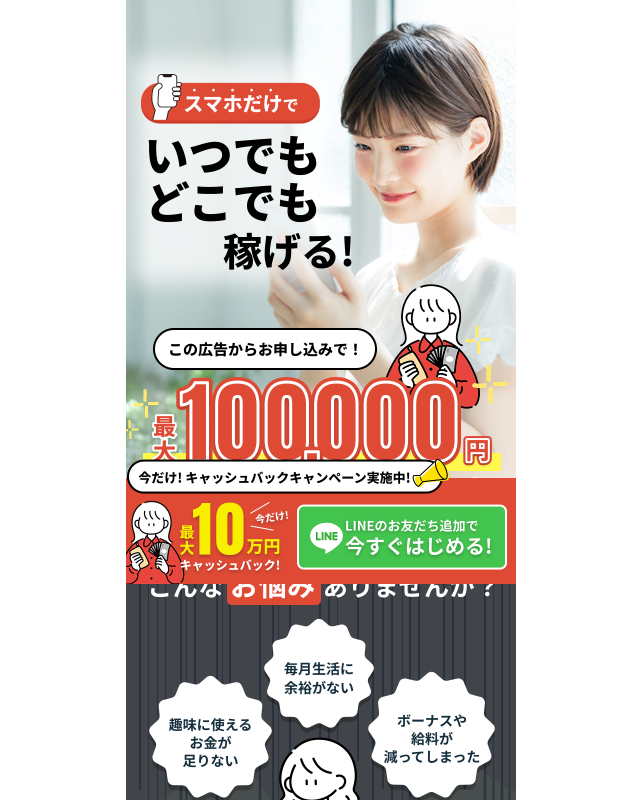
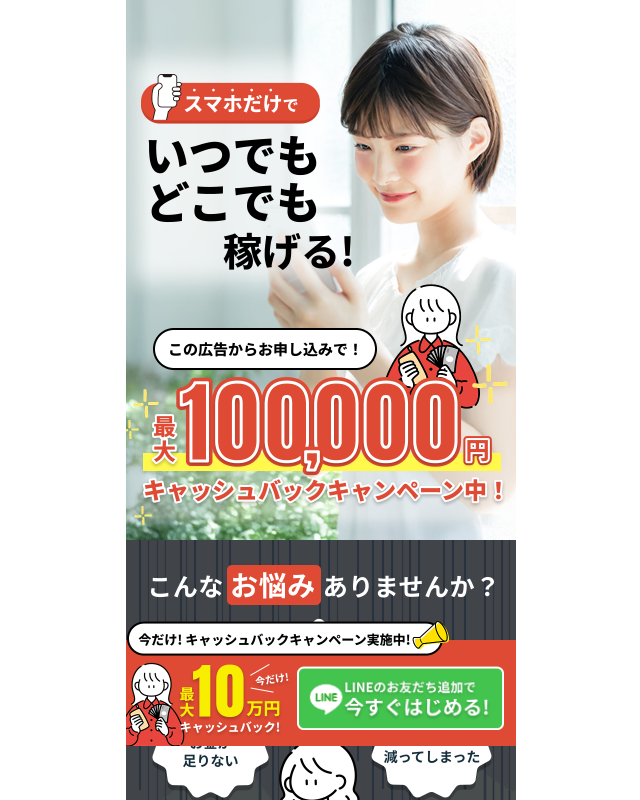
Before and after one commit to 0xsugarchan/Work, a React (Vite) app: page / in a window 1280 px wide. Shown: the top 800 px of the page, without its empty margins (319-959 px from the left). Built offline with nearby package versions, Linux system fonts and the light colour scheme.

Commit message:
Changed button

```diff
--- a/src/components/ui/Button.tsx
+++ b/src/components/ui/Button.tsx
@@ -2,13 +2,15 @@ import button_img from "../../assets/line-button.png";
 
 const Button: React.FC = () => {
   return (
+    <div className="w-full mx-auto">
       <a
         href="https://s.lmes.jp/landing-qr/2007556903-QWyp2W5v?uLand=IGMpMv"
         target="_blank"
         rel="noopener noreferrer"
       >
-			<img alt="Image" src={button_img} className="w-full" />
+        <img alt="Line Button" src={button_img} className="w-full" />
       </a>
+    </div>
   );
 };
 
--- a/src/screens/LandingPage.tsx
+++ b/src/screens/LandingPage.tsx
@@ -7,12 +7,12 @@ import Button from "../components/ui/Button";
 import concernCommitImg from "../assets/concern-commit.png";
 import heroImg from "../assets/hero.png";
 import Footer from "../components/ui/Footer";
+import bannerIng from "../assets/banner.png";
 
 function LandingPage() {
   return (
     <div className="w-full flex justify-center">
       <div className="w-full sm:max-w-[390px] mx-auto">
-        <div className="relative">
         <img
           src={heroImg}
           alt="heroImg"
@@ -21,10 +21,6 @@ function LandingPage() {
           height={540}
           className="w-full h-auto block"
         />
-          <div className="fixed bottom-[27%] left-1/2 -translate-x-1/2 z-50 w-[390px] h-[127px]">
-            <Button />
-          </div>
-        </div>
         <img
           src={concernCommitImg}
           alt="concernCommitImg"
@@ -33,6 +29,14 @@ function LandingPage() {
           height={1176}
           className="w-full h-auto block"
         />
+        <div className="fixed bottom-[6.7%] left-1/2 -translate-x-1/2 z-50 w-full h-auto block sm:max-w-[390px]">
+          <div className="relative">
+            <img alt="Banner" src={bannerIng} className="w-full" />
+            <div className="absolute bottom-4 right-3 w-[53%] max-w-[210px]">
+              <Button />
+            </div>
+          </div>
+        </div>
         <div className="bg-white pt-5">
           <img
             src={jobRevenueImg}
```
Also changed, not shown: src/assets/banner.png (added), src/assets/line-button.png. Lines whose indentation alone changed are shown as unchanged.
